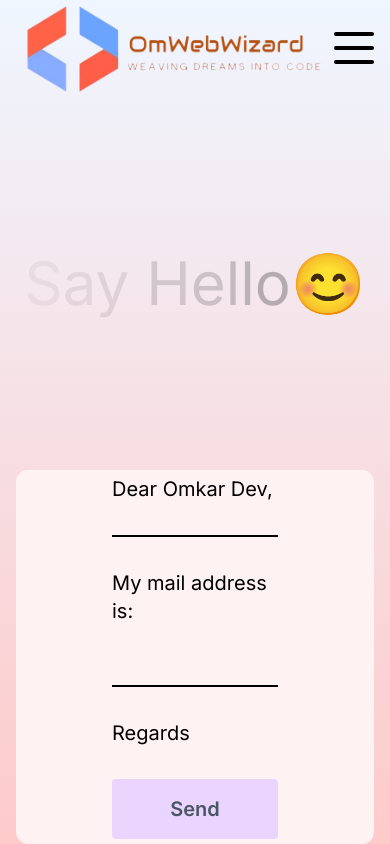
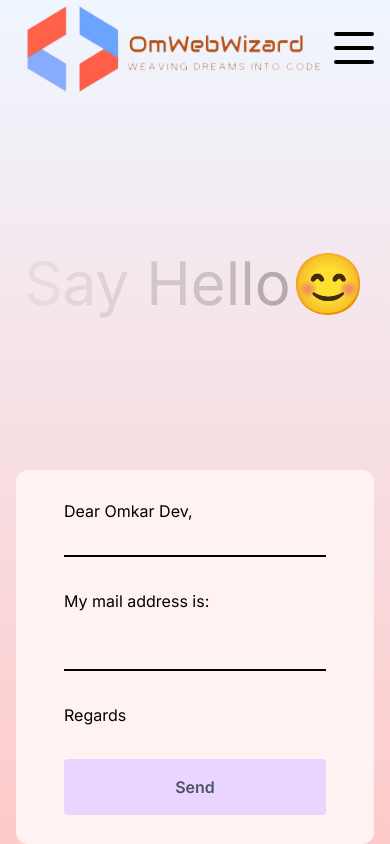
Before and after one commit to omthorat/omWebDev, a Next.js app: page /contact in a window 390 px wide. Built offline with nearby package versions, Linux system fonts and the light colour scheme.

Commit message:
feat: responsiveness for pages

```diff
--- a/package.json
+++ b/package.json
@@ -1,5 +1,5 @@
 {
-  "name": "lama-dev-portfolio-starter",
+  "name": "omkar_thorat_dev",
   "version": "0.1.0",
   "private": true,
   "scripts": {
--- a/src/app/about/page.jsx
+++ b/src/app/about/page.jsx
@@ -30,7 +30,7 @@ const AboutPage = () => {
           {/* SUMMARY CONTAINER */}
           <div className="flex flex-row gap-8 justify-center">
             {/* SUMMARY IMAGE */}
-            <Image src="/profile.png" width={300} height={250} className="rounded-xl"/>
+            <Image src="/profile.png" width={400} height={450} className="rounded-xl"/>
             {/* SUMMARY TITLE */}
             <div className="flex flex-col gap-12">
             <h1 className="font-bold text-2xl">SUMMARY</h1>
--- a/src/app/contact/page.jsx
+++ b/src/app/contact/page.jsx
@@ -6,16 +6,18 @@ import emailjs from "@emailjs/browser";
 const ContactPage = () => {
   const [success, setSuccess] = useState(false);
   const [error, setError] = useState(false);
+  const [mesg,setMesg]=useState()
+  const [email,setEmail]=useState()
   const text = "Say Hello";
 
   const form = useRef();
-
+  console.log(mesg,email)
   const sendEmail = (e) => {
     e.preventDefault();
     setError(false);
     setSuccess(false);
-
-    emailjs
+    if(mesg.length >=5 && email.length >=5){
+      emailjs
       .sendForm(
         process.env.NEXT_PUBLIC_SERVICE_ID,
         process.env.NEXT_PUBLIC_TEMPLATE_ID,
@@ -31,6 +33,11 @@ const ContactPage = () => {
           setError(true);
         }
       );
+    }
+    else{
+      setError(true)
+    }
+
   };
 
   return (
@@ -65,19 +72,23 @@ const ContactPage = () => {
         <form
           onSubmit={sendEmail}
           ref={form}
-          className="h-1/2 lg:h-full lg:w-1/2 bg-red-50 rounded-xl text-xl flex flex-col gap-8 justify-center p-24"
+          className="h-1/2 lg:h-full lg:w-1/2 bg-red-50 rounded-xl text-md lg:text-xl flex flex-col gap-8 justify-center p-12 lg:p-24"
         >
           <span>Dear Omkar Dev,</span>
           <textarea
             rows={6}
             className="bg-transparent border-b-2 border-b-black outline-none resize-none"
             name="user_message"
+            onChange={(e)=>{setMesg(e.target.value)}}
+            required
           />
           <span>My mail address is:</span>
           <input
             name="user_email"
-            type="text"
+            type="email"
+            onChange={(e)=>{setEmail(e.target.value)}}
             className="bg-transparent border-b-2 border-b-black outline-none"
+            required
           />
           <span>Regards</span>
           <button className="bg-purple-200 rounded font-semibold text-gray-600 p-4">
@@ -90,7 +101,7 @@ const ContactPage = () => {
           )}
           {error && (
             <span className="text-red-600 font-semibold">
-              Something went wrong!
+             {mesg.length >=5 ?"Something went wrong!": "Message should be more specific!!"}
             </span>
           )}
         </form>
```
Also changed, not shown: 1 other file (tests, documents, lock files or other folders).
